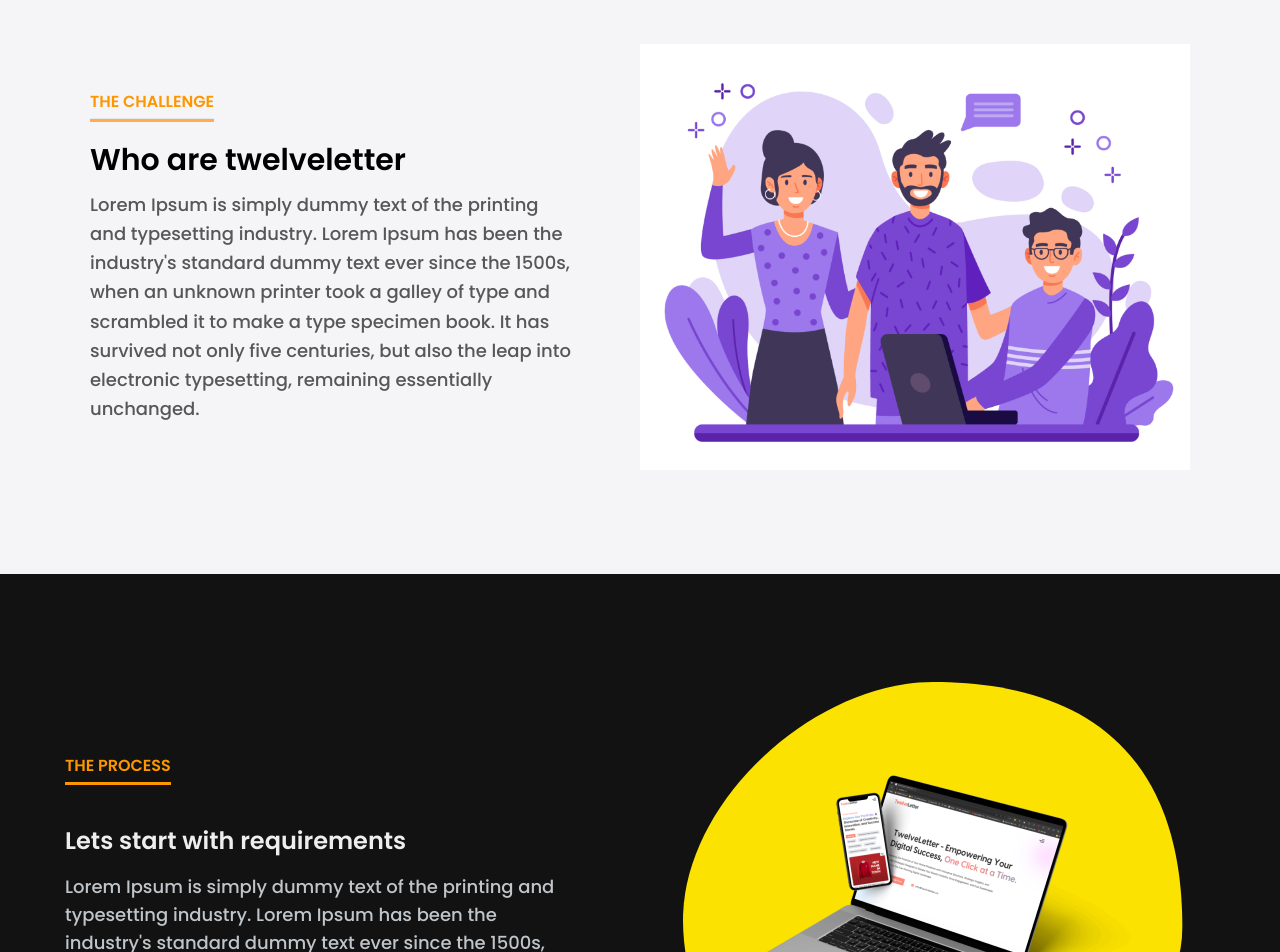
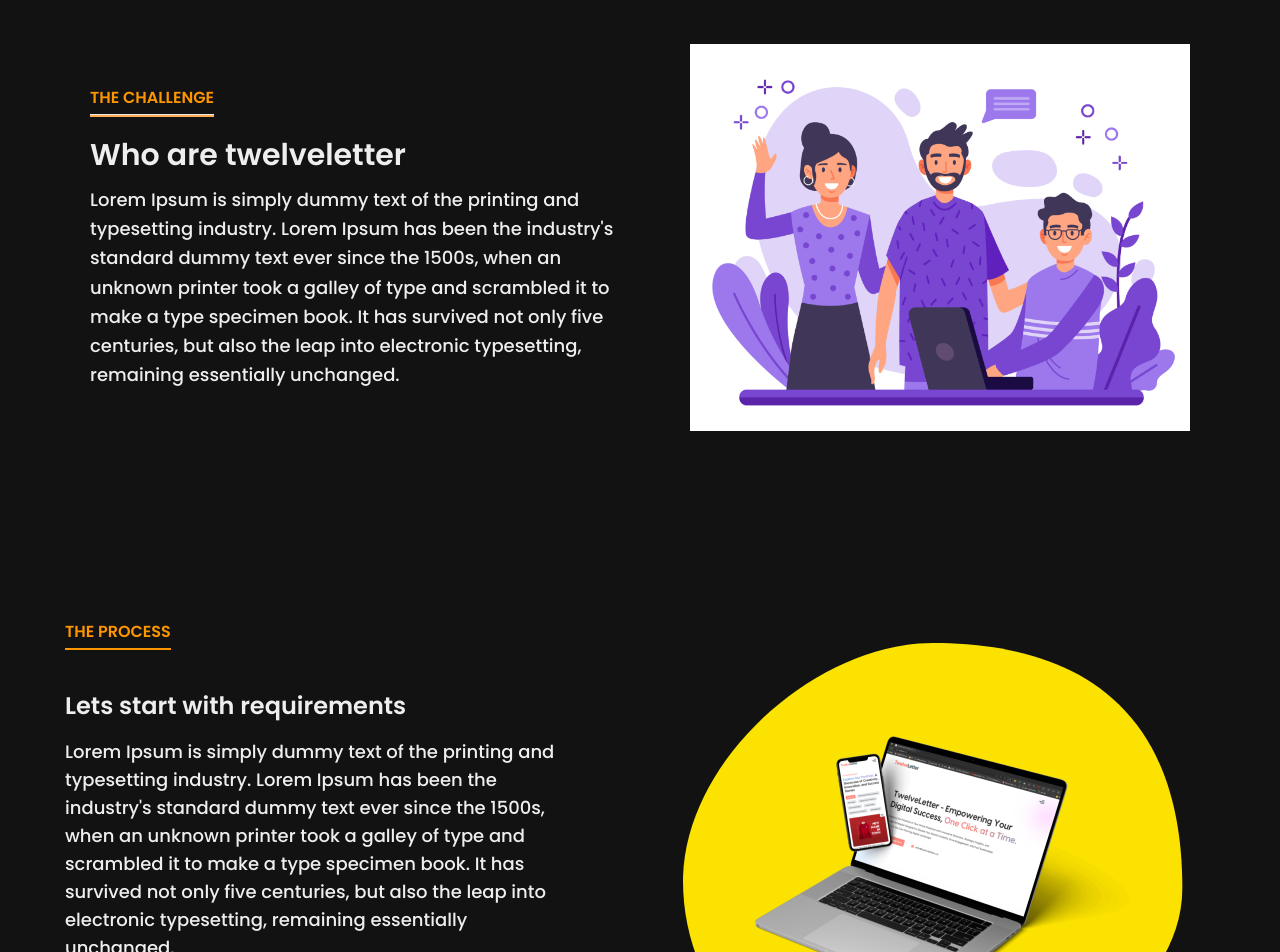
Before and after one commit to SDhakZ/beamlab-vercel, a Next.js app: page /work/twelveletter in a window 1280 px wide. Shown: the part 1800-2752 px from the top of the page. Built offline with nearby package versions, Linux system fonts and the light colour scheme.

Commit message:
color fade effect

```diff
--- a/src/app/(routes)/work/[workSlug]/workDetail.jsx
+++ b/src/app/(routes)/work/[workSlug]/workDetail.jsx
@@ -13,6 +13,7 @@ export default function workDetail() {
   const params = useParams();
   const workSlug = params.workSlug;
   const workItem = useWorkDetails(workSlug);
+  const [isDarkTheme, setIsDarkTheme] = useState(false);
 
   if (!workItem) {
     return <>Not found</>;
@@ -47,7 +48,7 @@ export default function workDetail() {
 
   useEffect(() => {
     const handleScroll = () => {
-      const sections = document.querySelectorAll(".section-class"); // Ensure your sections have a common class for this query
+      const sections = document.querySelectorAll(".section-class");
       let currentSection = sections[0];
 
       sections.forEach((section, index) => {
@@ -63,20 +64,34 @@ export default function workDetail() {
     window.addEventListener("scroll", handleScroll);
 
     return () => window.removeEventListener("scroll", handleScroll);
-  }, []); // Make sure to add dependencies if needed
+  }, []);
+
   useEffect(() => {
     const handleScroll = () => {
       if (processSectionRef.current) {
         const topPos = processSectionRef.current.getBoundingClientRect().top;
-        setMenuBackgroundBlack(topPos <= 0);
+        const offset = window.innerHeight / 2; // Middle of the viewport
+
+        // Determine if the "process" section is in the middle of the screen
+        const isInMiddle =
+          topPos <= offset &&
+          topPos >= offset - processSectionRef.current.offsetHeight;
+
+        setIsDarkTheme(isInMiddle); // Update local state to change theme
+        setMenuBackgroundBlack(isInMiddle); // Update global state to change menu background
       }
     };
 
     window.addEventListener("scroll", handleScroll);
     return () => window.removeEventListener("scroll", handleScroll);
   }, [setMenuBackgroundBlack]);
+
   return (
-    <div>
+    <div
+      className={`${
+        isDarkTheme ? "bg-background-black" : "bg-background-white"
+      } transition-colors duration-1000`}
+    >
       <div className="flex flex-col pb-10 mt-6 container-margin">
         <button
           className="self-end text-lg font-medium underline md:text-xl text-black-shade-300"
@@ -186,14 +201,22 @@ export default function workDetail() {
                 The Challenge
                 <hr className="block w-full h-[0.2rem] mt-1 bg-primary-orange-200"></hr>
               </h2>
-              <h3 className="mt-2 text-3xl font-semibold">
+              <h3
+                className={`${
+                  isDarkTheme ? "text-white-shade-200" : "text-black-shade-300"
+                } mt-2 text-3xl font-semibold`}
+              >
                 {workItem.mainContent.challengeContainer.title}
               </h3>
-              <p className="text-lg font-medium leading-relaxed text-black-shade-100">
+              <p
+                className={`${
+                  isDarkTheme ? "text-white-shade-200" : "text-black-shade-100"
+                } text-lg font-medium leading-relaxed `}
+              >
                 {workItem.mainContent.challengeContainer.challenge}
               </p>
             </div>
-            <figure className="w-full max-w-[550px]">
+            <figure className="w-full max-w-[500px]">
               <img
                 className="w-full h-auto"
                 src={workItem.mainContent.challengeContainer.image}
@@ -207,10 +230,12 @@ export default function workDetail() {
       {/*---Process---*/}
       <section
         ref={processSectionRef}
-        className="relative margin-t bg-background-black"
+        className={`relative margin-t transition-colors duration-1000 ${
+          isDarkTheme ? "bg-background-black" : "bg-background-white"
+        }`}
       >
         <div className="container-margin-compact padding-y-lg section-layout">
-          <div className="mt-24">
+          <div className="sm::mt-24">
             <h2 className="text-base font-semibold uppercase w-fit text-primary-orange-300">
               The Process
               <hr className="w-full border-none h-[0.15rem] mt-1 bg-primary-orange-300" />
@@ -222,10 +247,23 @@ export default function workDetail() {
                   key={index}
                 >
                   <div>
-                    <h3 className="text-xl font-semibold sm:text-xl md:text-2xl text-white-shade-200">
+                    <h3
+                      className={`${
+                        isDarkTheme
+                          ? "text-white-shade-200"
+                          : "text-black-shade-300"
+                      } text-xl font-semibold sm:text-xl md:text-2xl`}
+                    >
                       {process.title}
                     </h3>
-                    <p className="mt-4 text-base lg:text-lg max-w-[500px] font-medium text-white-shade-300">
+                    <p
+                      className={` ${
+                        isDarkTheme
+                          ? "text-white-shade-200"
+                          : "text-black-shade-300"
+                      }
+                      mt-4 text-base lg:text-lg max-w-[500px] font-medium `}
+                    >
                       {process.description}
                     </p>
                   </div>
--- a/src/app/components/menubar/menubar.jsx
+++ b/src/app/components/menubar/menubar.jsx
@@ -74,7 +74,7 @@ export default function Menubar() {
           : "none",
         zIndex: 1000,
       }}
-      className={`flex sticky justify-between transition-all duration-100 items-center top-0 w-full h-20 lg:h-24`}
+      className={`flex sticky justify-between transition-color duration-1000 items-center top-0 w-full h-20 lg:h-24`}
     >
       <div className="flex items-center justify-between w-full h-full container-margin">
         {/*    <a href="/" className="w-[150px]">
@@ -83,8 +83,12 @@ export default function Menubar() {
         <Link
           href="/"
           className={`${
-            menuBackgroundBlack
-              ? "text-white-shade-100"
+            isOpen
+              ? "text-black-shade-300"
+              : hasShadow
+              ? menuBackgroundBlack
+                ? "text-white-shade-100"
+                : "text-black-shade-300"
               : "text-black-shade-300"
           } text-4xl font-bold cursor-pointer font-cervino`}
         >
```
